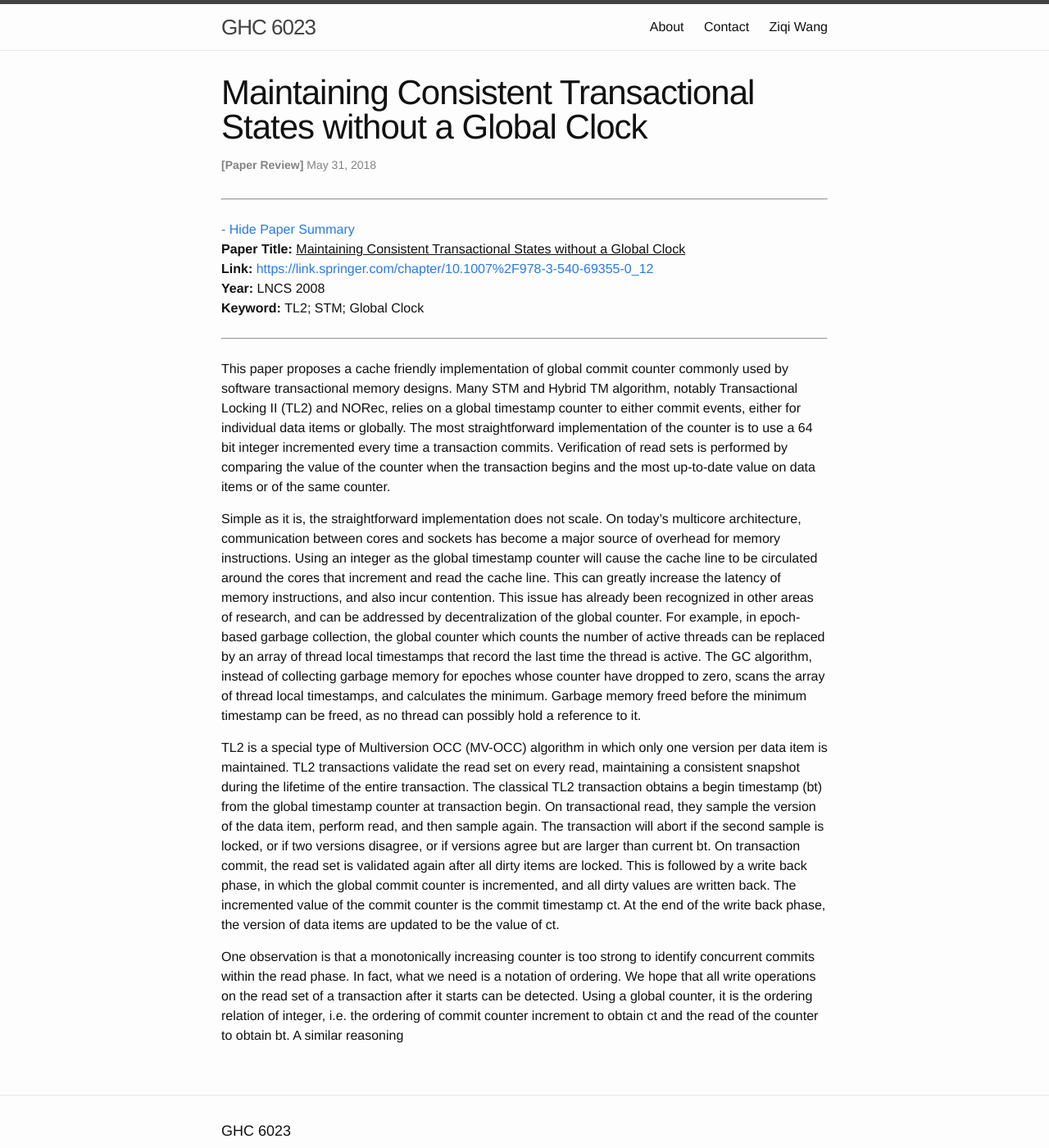
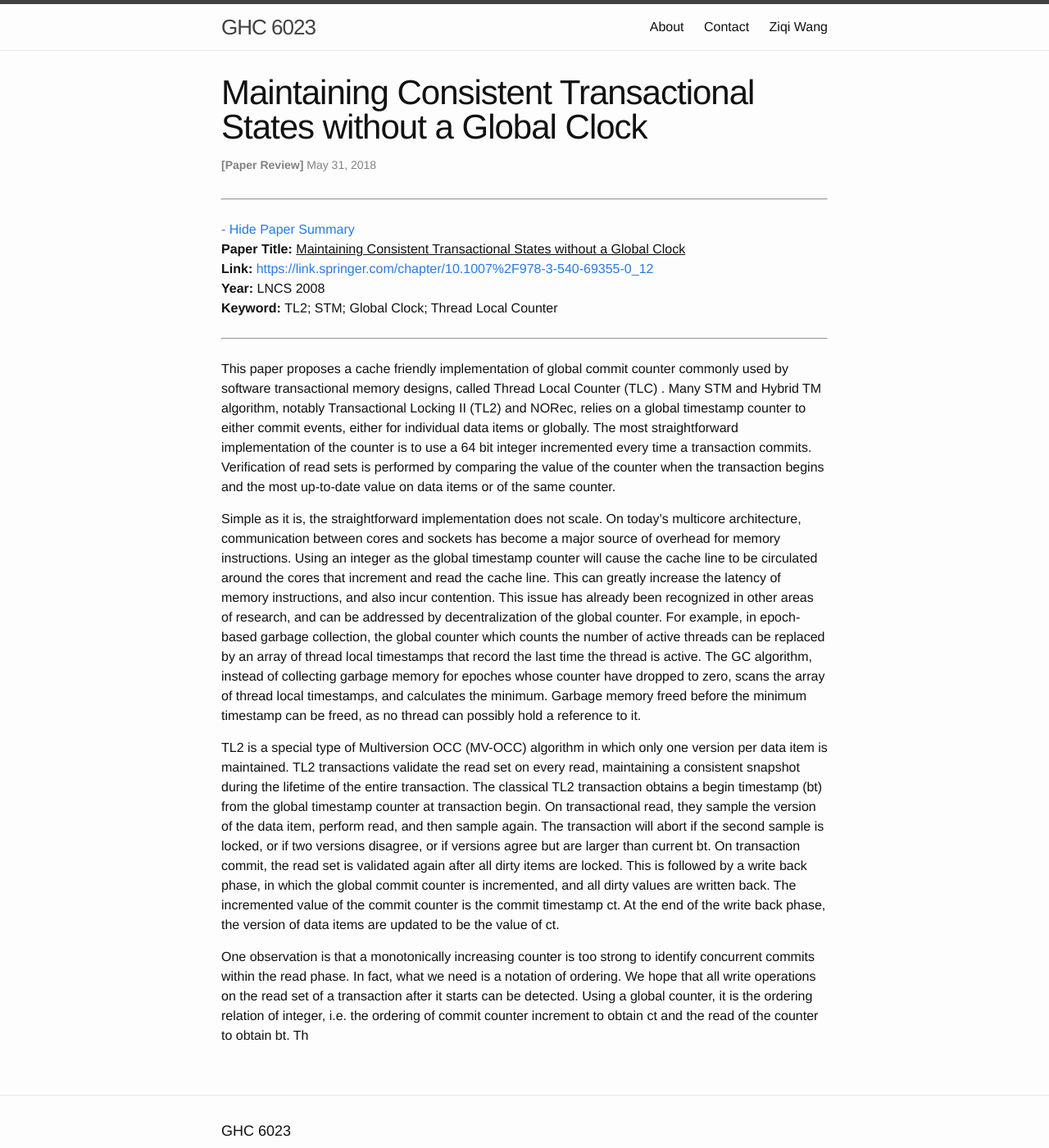
Before and after one commit to wangziqi2013/wangziqi2013.github.io, a Jekyll site: the page built from _posts/2018-05-30-tlc.markdown, in a window 1280 px wide and 1400 px high. Shown: the whole window at 82% size. Built offline with Jekyll 4.4.1, drawn with Linux system fonts in a browser that asks for light colours.

Commit message:
Small change

```diff
--- a/_posts/2018-05-30-tlc.markdown
+++ b/_posts/2018-05-30-tlc.markdown
@@ -5,7 +5,7 @@ date: 2018-05-30 23:36:00 -0500
 categories: paper
 paper_title: "Maintaining Consistent Transactional States without a Global Clock"
 paper_link: https://link.springer.com/chapter/10.1007%2F978-3-540-69355-0_12
-paper_keyword: TL2; STM; Global Clock
+paper_keyword: TL2; STM; Global Clock; Thread Local Counter
 paper_year: LNCS 2008
 rw_set:
 htm_cd:
@@ -14,8 +14,8 @@ version_mgmt:
 ---
 
 This paper proposes a cache friendly implementation of global commit counter commonly
-used by software transactional memory designs. Many STM and Hybrid TM algorithm, notably Transactional
-Locking II (TL2) and NORec, relies on a global timestamp counter to either commit events, either
+used by software transactional memory designs, called Thread Local Counter (TLC) . Many STM and Hybrid TM algorithm,
+notably Transactional Locking II (TL2) and NORec, relies on a global timestamp counter to either commit events, either
 for individual data items or globally. The most straightforward implementation of the counter is
 to use a 64 bit integer incremented every time a transaction commits. Verification of read
 sets is performed by comparing the value of the counter when the transaction begins and the most up-to-date
@@ -45,4 +45,4 @@ version of data items are updated to be the value of ct.
 One observation is that a monotonically increasing counter is too strong to identify concurrent commits within
 the read phase. In fact, what we need is a notation of ordering. We hope that all write operations on the read set of
 a transaction after it starts can be detected. Using a global counter, it is the ordering relation of integer, i.e. the
-ordering of commit counter increment to obtain ct and the read of the counter to obtain bt. A similar reasoning
+ordering of commit counter increment to obtain ct and the read of the counter to obtain bt. Th
```
